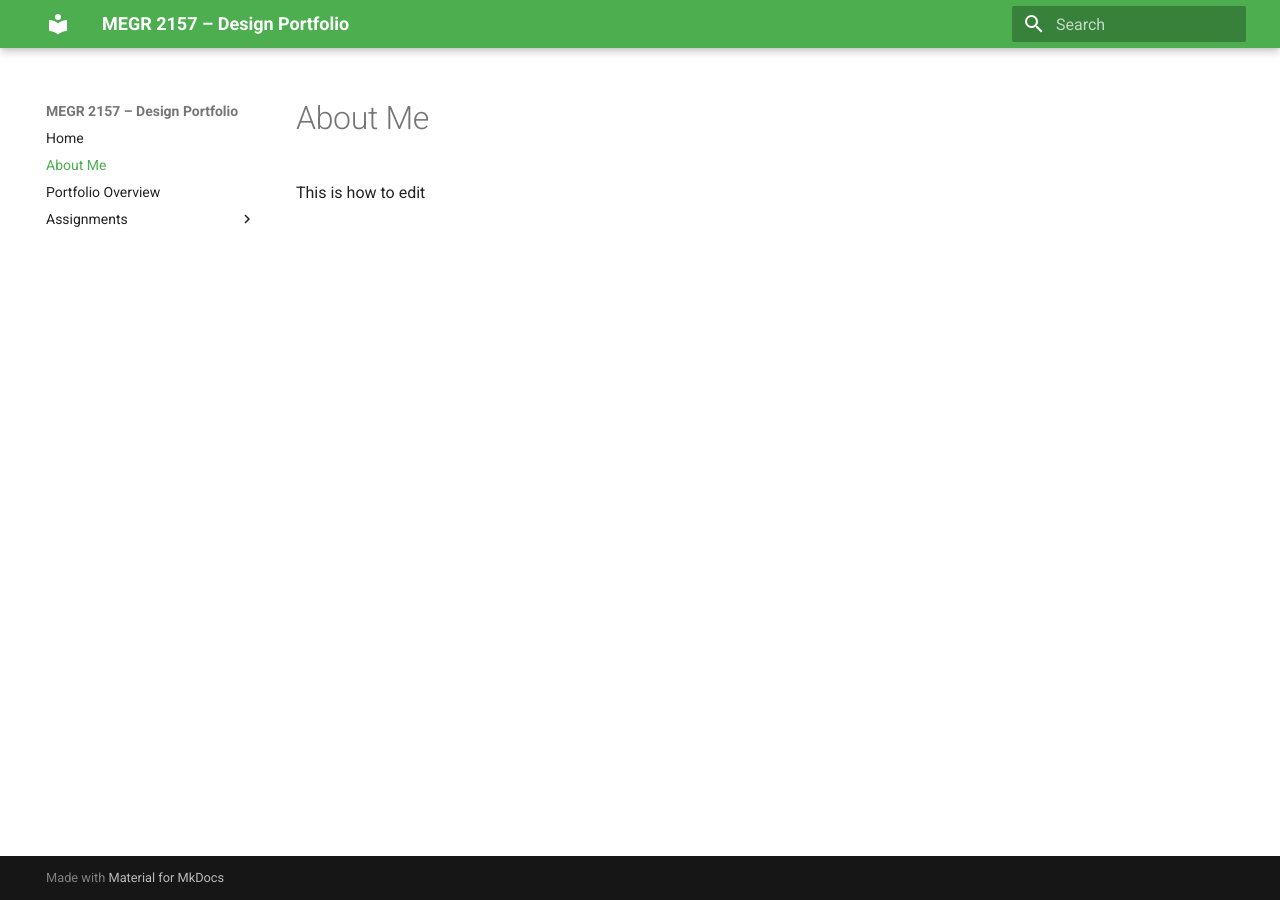
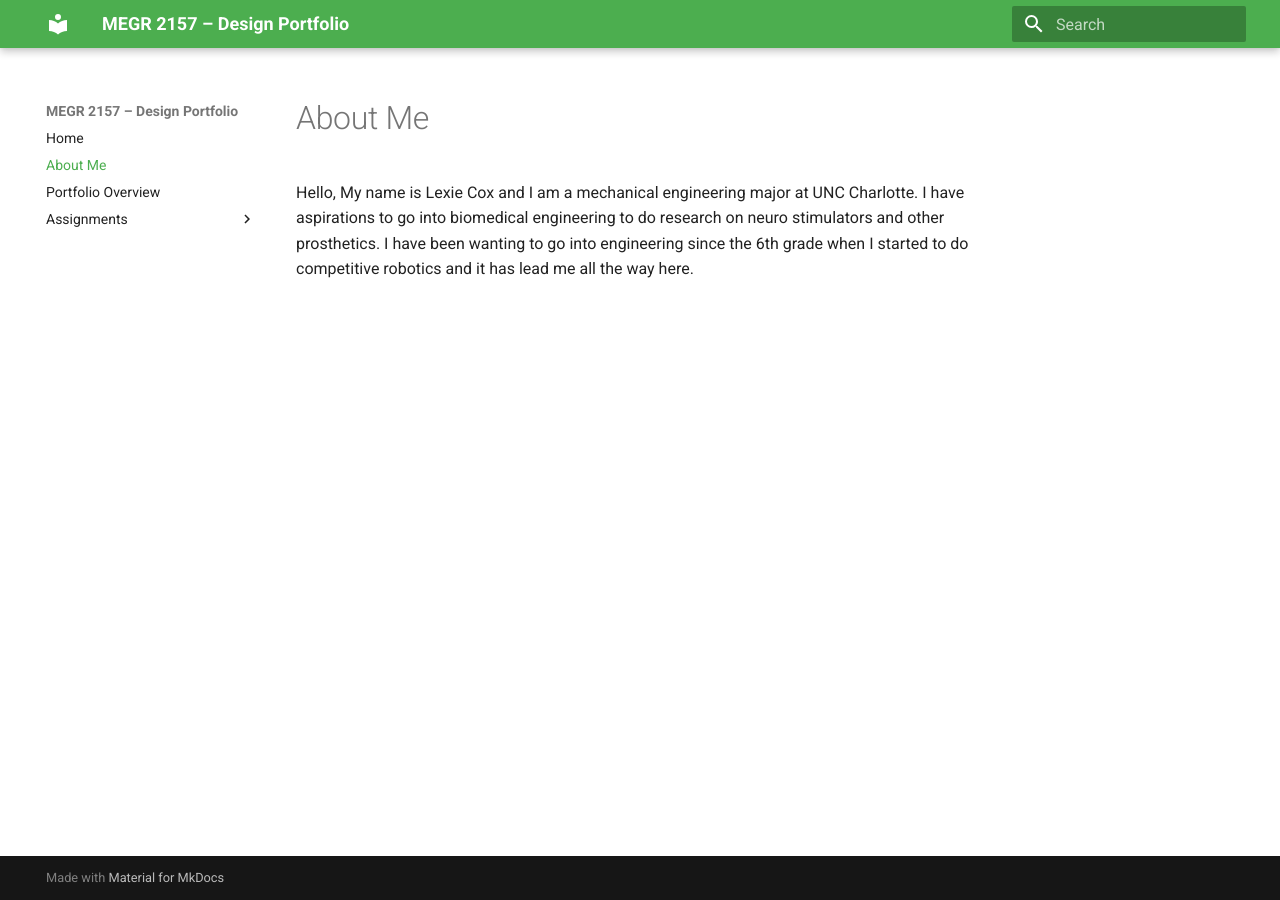
Before and after one commit to lexiecox628/megr2157-portfolio, an MkDocs documentation site: the page built from docs/aboutme/index.md, in a window 1280 px wide. Built offline with MkDocs 1.6.1 and Material for MkDocs 9.7.7, drawn with Linux system fonts in a browser that asks for light colours.

Commit message:
First draft of about me page

```diff
--- a/docs/aboutme/index.md
+++ b/docs/aboutme/index.md
@@ -1,2 +1,3 @@
 #About Me
-This is how to edit
+
+Hello, My name is Lexie Cox and I am a mechanical engineering major at UNC Charlotte. I have aspirations to go into biomedical engineering to do research on neuro stimulators and other prosthetics. I have been wanting to go into engineering since the 6th grade when I started to do competitive robotics and it has lead me all the way here.
```
